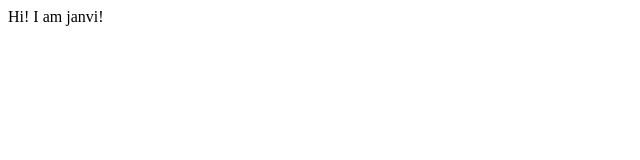
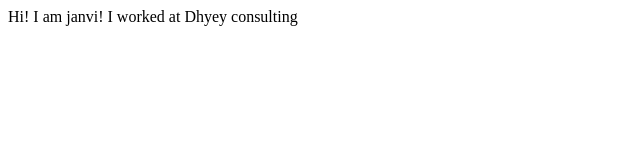
Before and after one commit to janvi102099/janvi-portfolio, a plain HTML site: page index.html in a window 1280 px wide. Shown: the whole page, without its empty margins (0-640 px from the left). Drawn offline with Linux system fonts and the light colour scheme.

Commit message:
refector - Added new line in index.html

```diff
--- a/index.html
+++ b/index.html
@@ -7,5 +7,6 @@
 </head>
 <body>
     Hi! I am janvi!
+    I worked at Dhyey consulting
 </body>
 </html>
```
